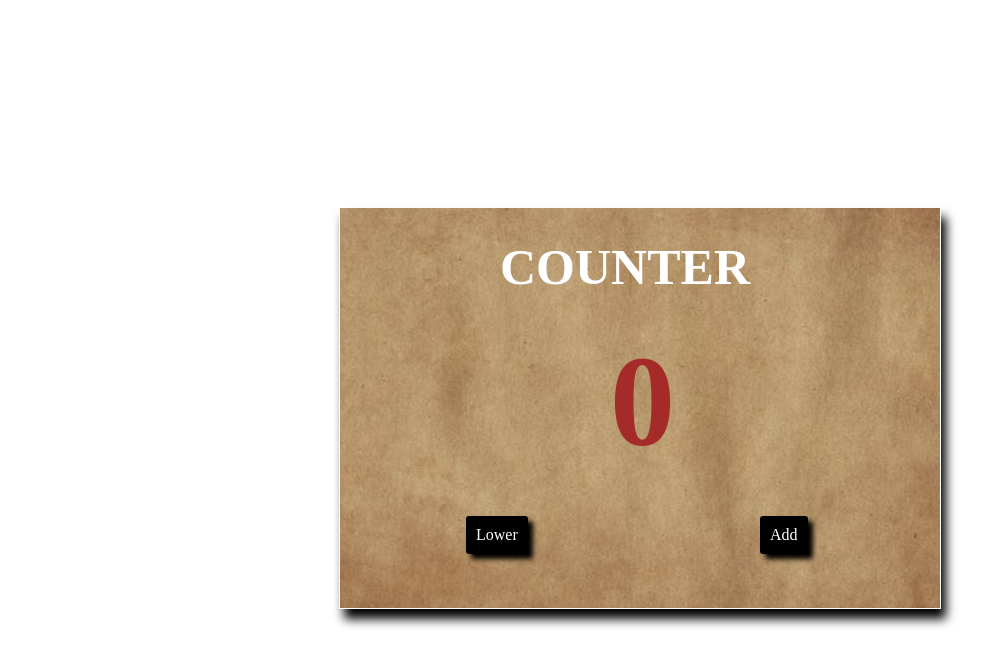
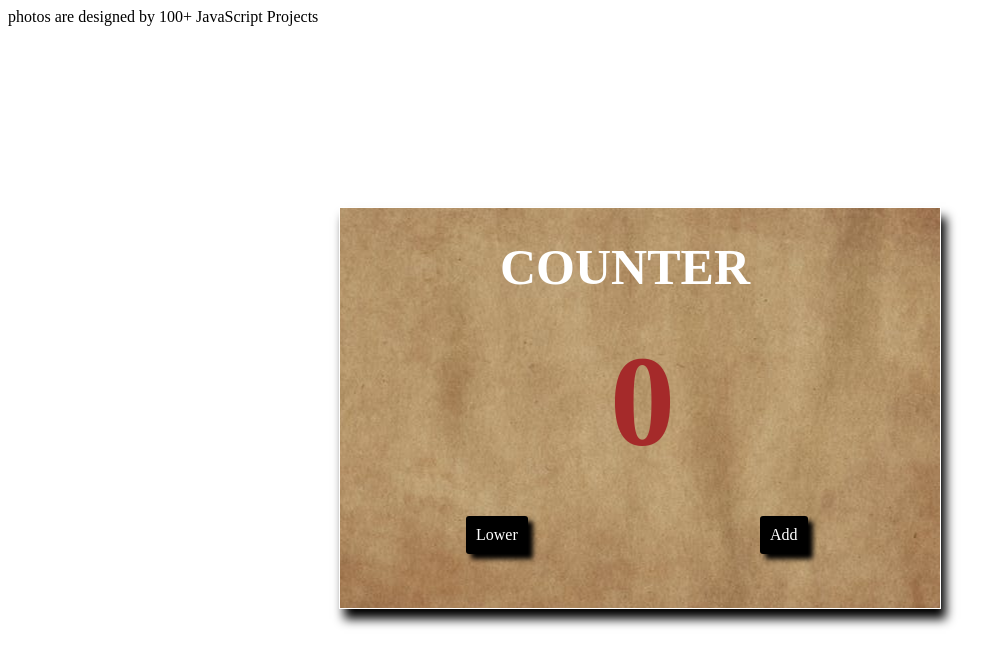
Before and after one commit to snowfishchocolate/ljs100..plusdecrease, a plain HTML site: page index.html in a window 1280 px wide. Shown: the whole page, without its empty margins (0-1008 px from the left). Drawn offline with Linux system fonts and the light colour scheme.

Commit message:
Update index.html

```diff
--- a/index.html
+++ b/index.html
@@ -78,6 +78,7 @@
         <div class="left">Lower</div>
         <div class="right">Add</div>
     </div>
+    <footer>photos are designed by 100+ JavaScript Projects</footer>
     <script>
         // document.querySelector('.left').classList.add(tabindex='0',hidefocus="true",onfocus='alert',onblur='alert');
         var count=0;
```
